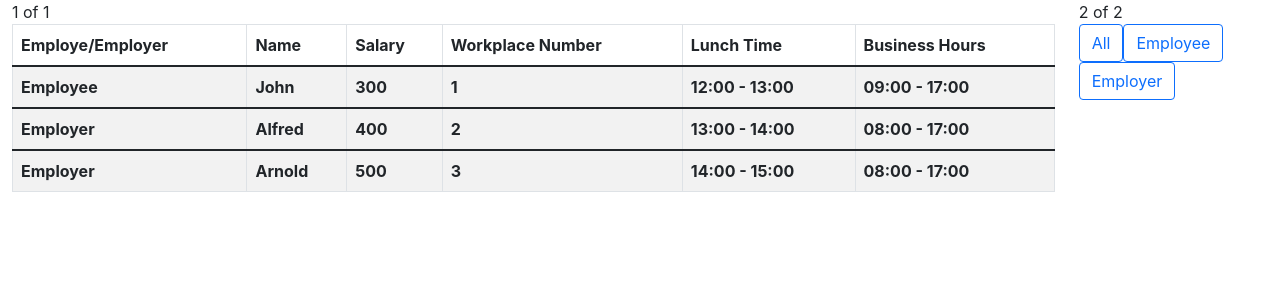
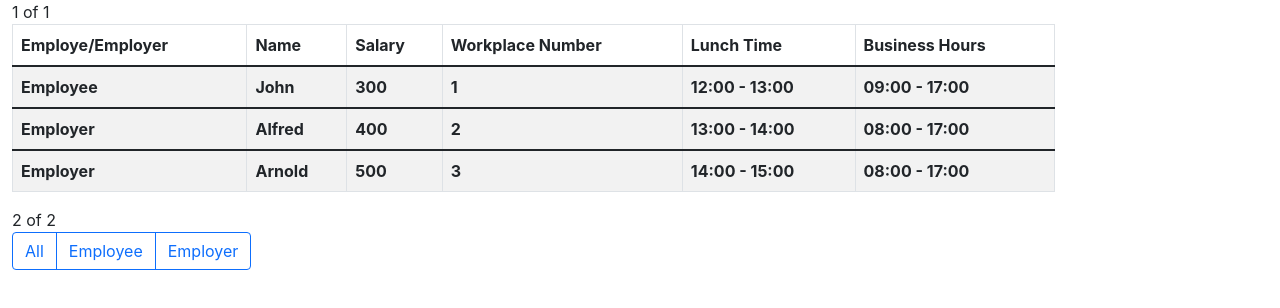
Before and after one commit to Decpwnz/employers-employees-frontend, a React (Vite) app: page / in a window 1280 px wide. Shown: the top 308 px of the page. Built offline with nearby package versions, Linux system fonts and the light colour scheme.

Commit message:
highlight selected button

```diff
--- a/src/components/Container.jsx
+++ b/src/components/Container.jsx
@@ -8,25 +8,30 @@ import data from './data';
 import Table from './Table';
 import TypeFilter from './TypeFilter';
 
-const typeData = {
-  employee: 'Employee',
-  employer: 'Employer',
+const PersonData = {
+  All: 'All',
+  Employee: 'Employee',
+  Employer: 'Employer',
 };
 
 function Container() {
   const [team, setTeam] = useState(data);
+  const [active, setActive] = useState();
 
   const handleClick = (event) => {
     const typeFilter = event.target.value;
 
-    if (typeFilter === 'All') {
+    if (typeFilter === PersonData.All) {
       setTeam(data);
-    } else if (typeFilter === typeData.employee) {
-      const filtered = data.filter((item) => item.type === typeData.employee);
+      setActive('All');
+    } else if (typeFilter === PersonData.Employee) {
+      const filtered = data.filter((item) => item.type === PersonData.Employee);
       setTeam(filtered);
-    } else if (typeFilter === typeData.employer) {
-      const filtered = data.filter((item) => item.type === typeData.employer);
+      setActive('Employee');
+    } else if (typeFilter === PersonData.Employer) {
+      const filtered = data.filter((item) => item.type === PersonData.Employer);
       setTeam(filtered);
+      setActive('Employer');
     }
   };
 
@@ -40,7 +45,7 @@ function Container() {
         <Col>
           2 of 2
           <br />
-          <TypeFilter onClick={handleClick} />
+          <TypeFilter onClick={handleClick} active={active} />
         </Col>
       </Row>
     </RBContainer>
--- a/src/components/TypeFilter.jsx
+++ b/src/components/TypeFilter.jsx
@@ -1,12 +1,37 @@
 import Button from 'react-bootstrap/Button';
+import ButtonGroup from 'react-bootstrap/ButtonGroup';
 
-function TypeFilter({ onClick }) {
+const ButtonValues = {
+  All: 'All',
+  Employee: 'Employee',
+  Employer: 'Employer',
+};
+
+function TypeFilter({ onClick, active }) {
   return (
-    <div>
-      <Button variant="outline-primary" type="button" value="All" onClick={onClick}>All</Button>
-      <Button variant="outline-primary" type="button" value="Employee" onClick={onClick}>Employee</Button>
-      <Button variant="outline-primary" type="button" value="Employer" onClick={onClick}>Employer</Button>
-    </div>
+    <ButtonGroup>
+      <Button
+        variant={active === 'All' ? 'primary' : 'outline-primary'}
+        value={ButtonValues.All}
+        onClick={onClick}
+      >
+        All
+      </Button>
+      <Button
+        variant={active === 'Employee' ? 'primary' : 'outline-primary'}
+        value={ButtonValues.Employee}
+        onClick={onClick}
+      >
+        Employee
+      </Button>
+      <Button
+        variant={active === 'Employer' ? 'primary' : 'outline-primary'}
+        value={ButtonValues.Employer}
+        onClick={onClick}
+      >
+        Employer
+      </Button>
+    </ButtonGroup>
   );
 }
 
```
